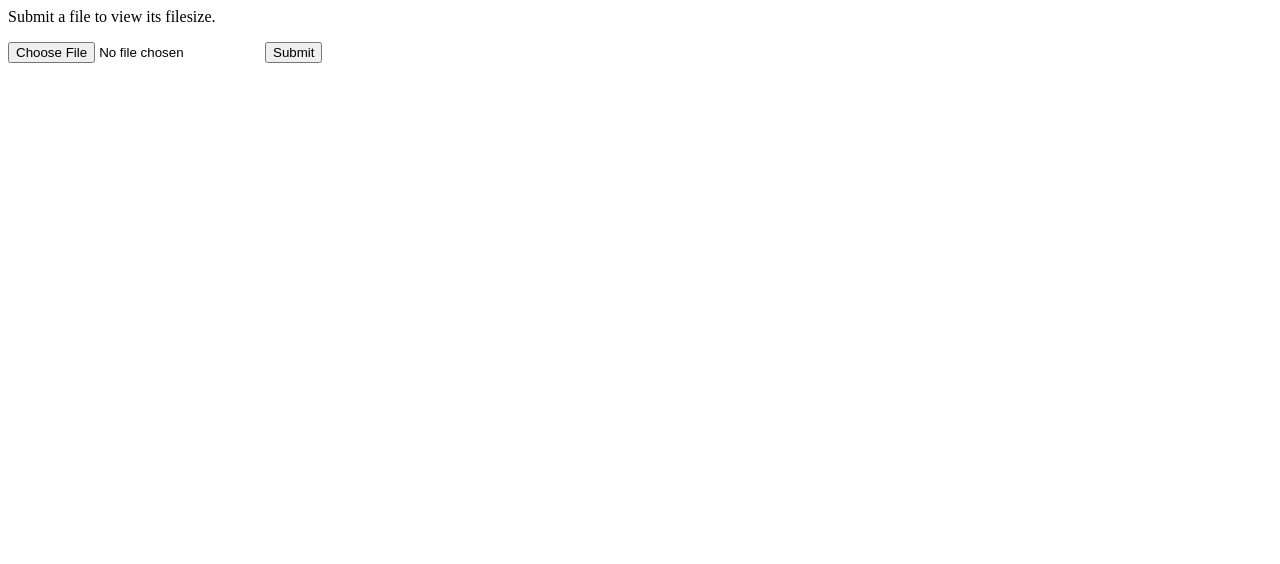
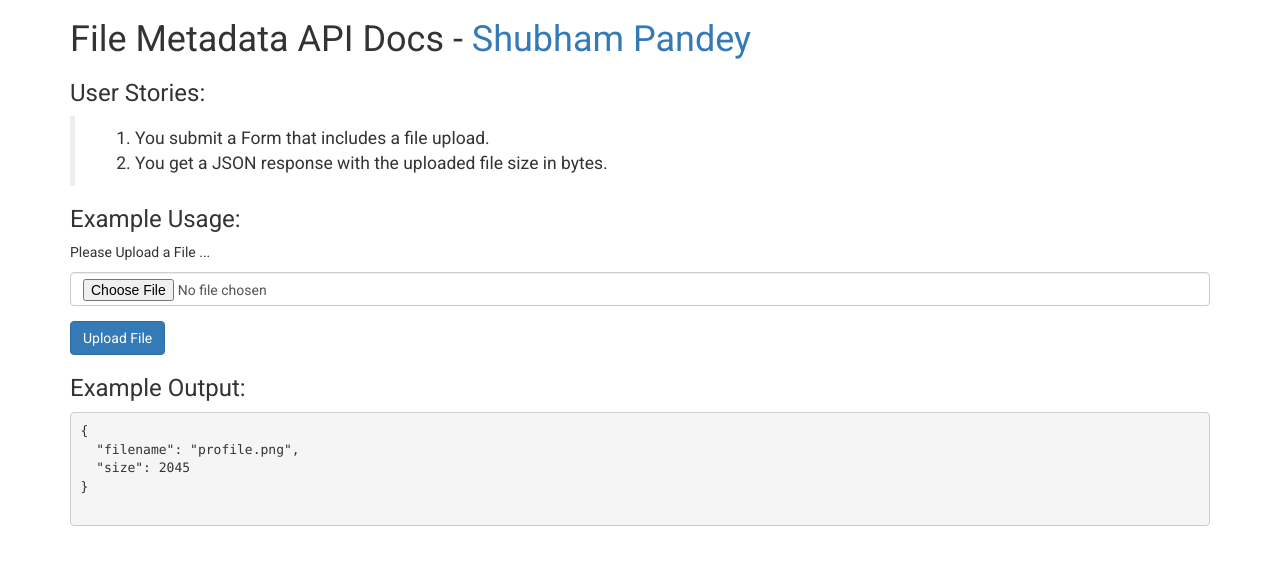
Before and after one commit to shubham9411/file-metadata, a website: page public/index.html in a window 1280 px wide. Drawn offline with nearby package versions, Linux system fonts and the light colour scheme.

Commit message:
🐃👲 Updated readme and index html

```diff
--- a/public/index.html
+++ b/public/index.html
@@ -1,5 +1,52 @@
-<p>Submit a file to view its filesize.</p>
-<form action="/get-file-size" method="post" enctype="multipart/form-data">
-  <input type="file" name="file">
-  <input type="submit">
-</form>
+<!DOCTYPE html>
+<html>
+
+<head>
+
+  <title>File Metadata API</title>
+  <meta charset="utf-8">
+  <meta name="viewport" content="width=device-width, initial-scale=1">
+  <meta name="description" content="Freecodecamp Api and Microservice Projects: File Metadata Microservice" />
+  <link href="https://fonts.googleapis.com/css?family=Roboto:400,700" rel="stylesheet">
+  <link rel="stylesheet" href="https://maxcdn.bootstrapcdn.com/bootstrap/3.3.6/css/bootstrap.min.css">
+  <meta name="author" content="shubham pandey">
+  <style>body{font-family:'Roboto',sans-sarif;}</style>
+</head>
+
+<body>
+
+  <div class="container">
+    <h1>File Metadata API Docs - <a href="https://shubhampandey.in" target="_blank">Shubham Pandey</a></h1>
+    <h3>User Stories:</h3>
+    <blockquote>
+    <ol>
+      <li>You submit a Form that includes a file upload.</li>
+      <li>You get a JSON response with the uploaded file size in bytes.</li>
+    </ol>
+    </blockquote>
+    <h3>Example Usage:</h3>
+    <p>
+      Please Upload a File ...
+    </p>
+    <div class="fileForm">
+      <form method="post" action="/get-file-size" enctype="multipart/form-data">
+        <div class="form-group">
+          <input type="file" class="form-control" name="file">
+        </div>
+        <div>
+          <button type="submit" class="btn btn-primary">Upload File</button>
+        </div>
+      </form>
+    </div>
+
+    <h3>Example Output:</h3>
+    <pre>
+{
+  "filename": "profile.png",
+  "size": 2045
+}
+    </pre>
+  </div>
+</body>
+
+</html>
```
Also changed, not shown: package.json (+7 -2 lines), .config/configstore/update-notifier-npm.json (added), README.md (added).
